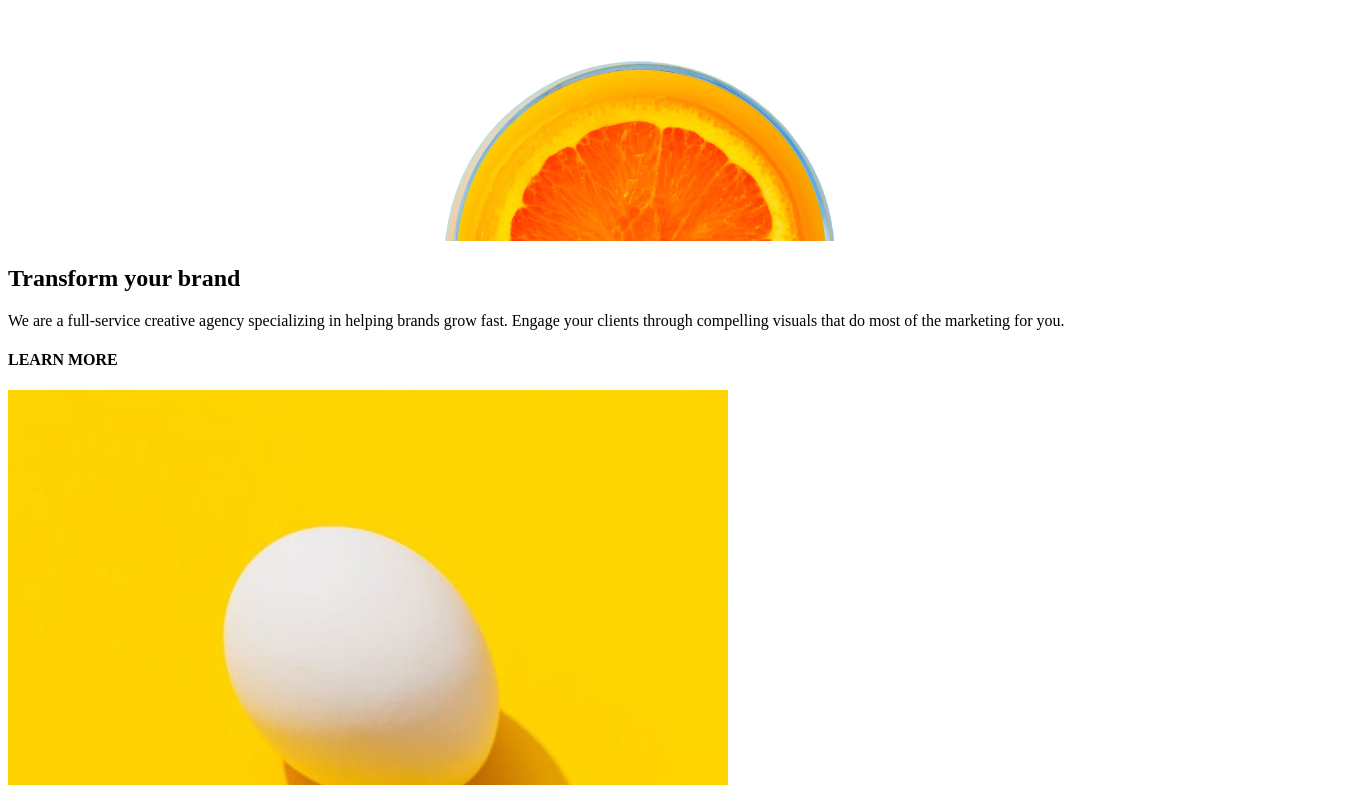
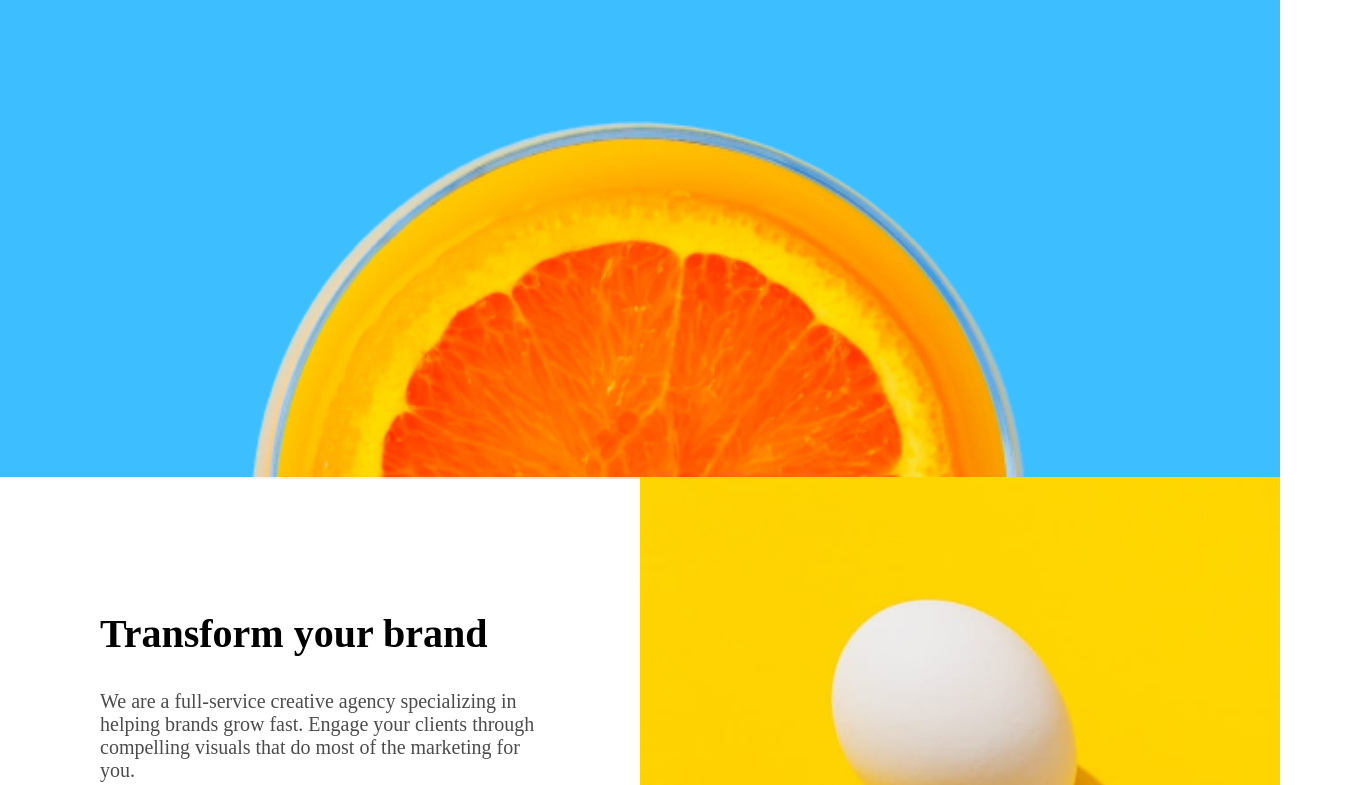
Before and after one commit to ramkeyman/sunnyside, a plain HTML site: page index.html in a window 1280 px wide. Shown: the part 323-1108 px from the top of the page, 1360 px wide, since content can reach past the window. Drawn offline with Linux system fonts and the light colour scheme.

Commit message:
css name

```diff
--- a/index.html
+++ b/index.html
@@ -2,7 +2,7 @@
 <html>
 <head>
 	<title>sunnyside</title>
-	<link rel="stylesheet" type="text/css" href="sunny.css">
+	<link rel="stylesheet" type="text/css" href="index.css">
 	<link rel="stylesheet" type="text/css" href="https://cdnjs.cloudflare.com/ajax/libs/font-awesome/6.0.0-beta2/css/all.min.css">
 </head>
 <body>
```
